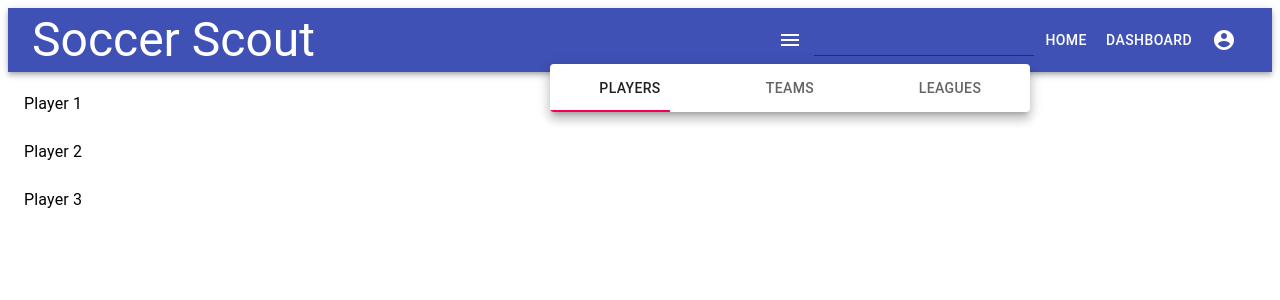
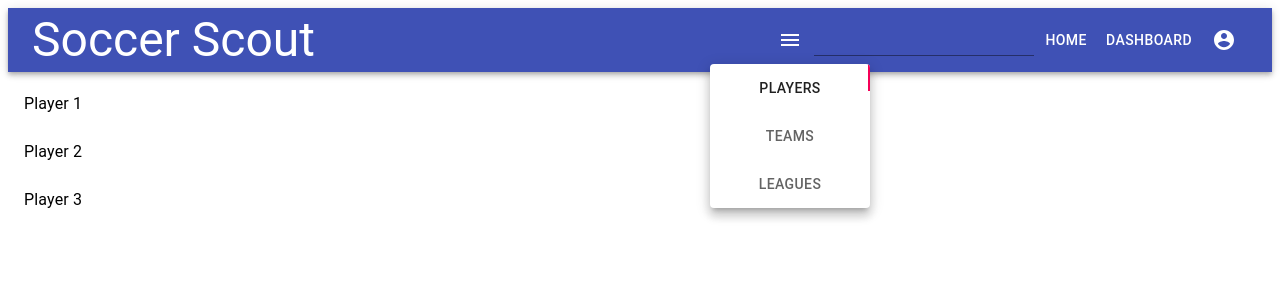
Before and after one commit to demiapollo/soccerScout, a React (Create React App) app in the folder client/: page / in a window 1280 px wide. Both pictures are taken after a click on the button 790 px from the left and 40 px from the top of the page. Shown: the top 300 px of the page. Built offline with nearby package versions, Linux system fonts and the light colour scheme.

Commit message:
switched search tabs from horizontal to vertical

```diff
--- a/client/src/components/SearchTabs.js
+++ b/client/src/components/SearchTabs.js
@@ -1,7 +1,7 @@
 // SearchTabs.js
 
 import React from 'react';
-import { Tabs, Tab, Popover } from '@material-ui/core';
+import { Tabs, Tab, Popover, Box } from '@material-ui/core';
 
 const SearchTabs = ({ filterOpen, handleFilterClose, filterAnchorEl, handleTabChange, value }) => {
     const id = filterOpen ? 'simple-popover' : undefined;
@@ -21,11 +21,18 @@ const SearchTabs = ({ filterOpen, handleFilterClose, filterAnchorEl, handleTabCh
               horizontal: 'center',
             }}
         >
-            <Tabs value={value} onChange={handleTabChange} aria-label="simple tabs example">
-                <Tab label="Players" />
-                <Tab label="Teams" />
-                <Tab label="Leagues" />
-            </Tabs>
+            <Box style={{ minWidth: 150 }}>  {/* You may need to adjust minWidth based on your needs */}
+              <Tabs
+                value={value}
+                onChange={handleTabChange}
+                aria-label="simple tabs example"
+                orientation="vertical"
+              >
+                  <Tab label="Players" />
+                  <Tab label="Teams" />
+                  <Tab label="Leagues" />
+              </Tabs>
+            </Box>
         </Popover>
     );
 };
```
